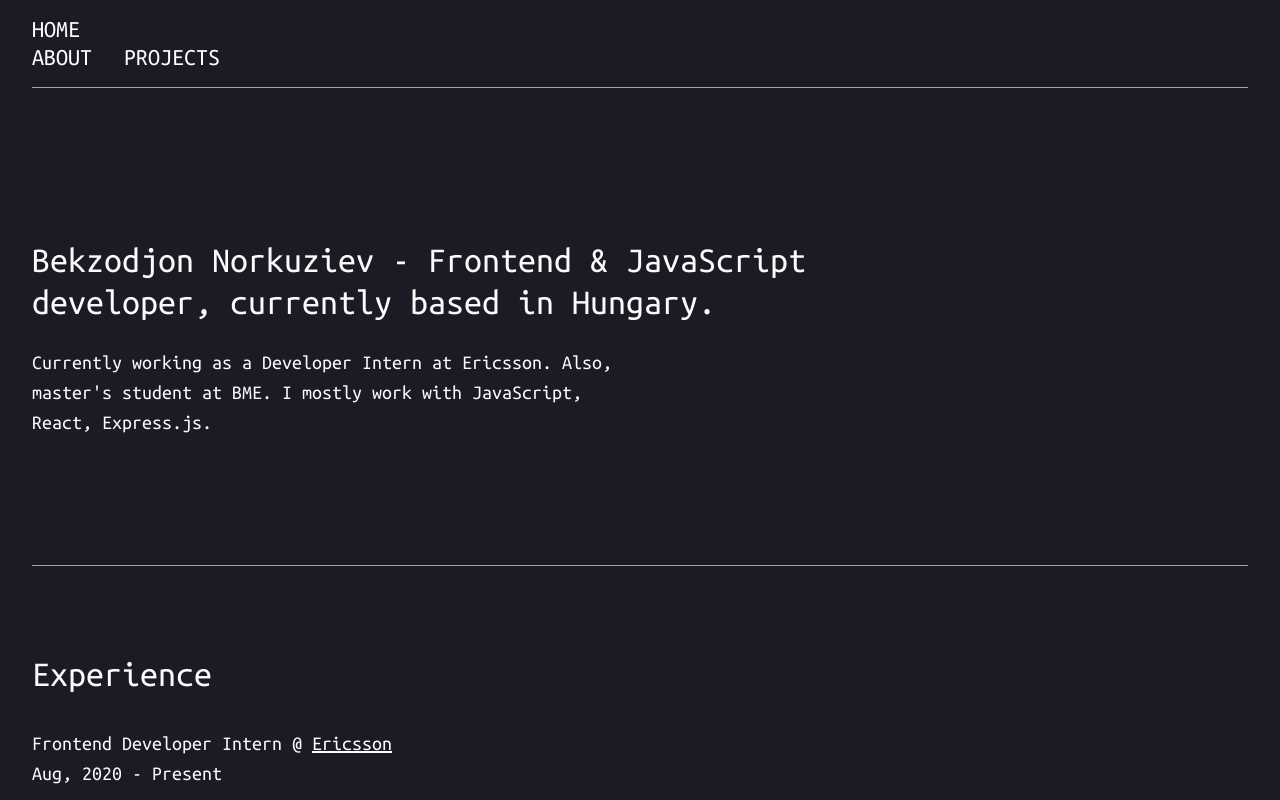
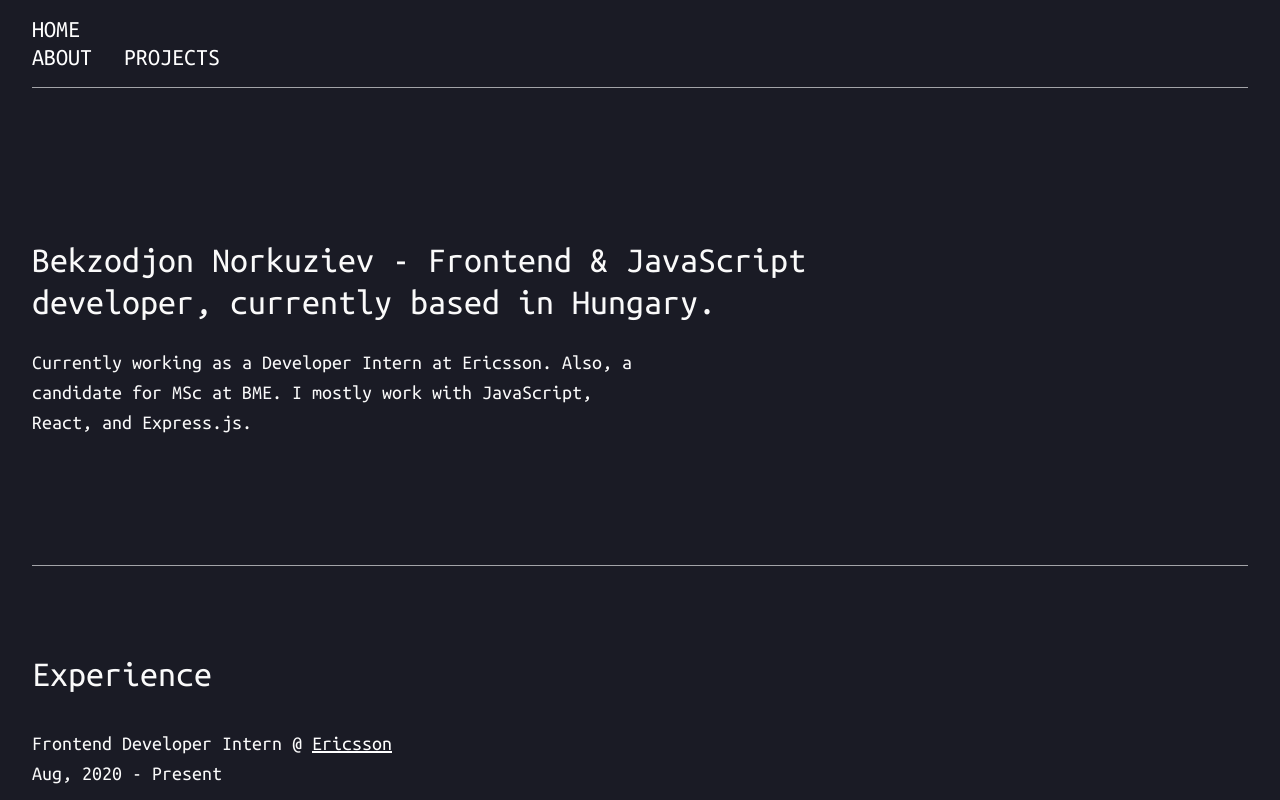
Before and after one commit to bekzodnj/bekzodnj.github.io, a React (Create React App) app: page / in a window 1280 px wide. Shown: the top 800 px of the page. Built offline with nearby package versions, Linux system fonts and the light colour scheme.

Commit message:
Modified About page

```diff
--- a/src/components/Contact.js
+++ b/src/components/Contact.js
@@ -2,11 +2,12 @@ import React from 'react';
 import { useState, useEffect } from 'react';
 import './../App.css';
 
+// Contact component
+// reued in each page
 function Contact() {
   const [isEmailClicked, setEmailClicked] = useState(false);
 
   useEffect(() => {
-    // Update the document title using the browser API
     setEmailClicked(false);
   }, []);
 
--- a/src/components/Experience.js
+++ b/src/components/Experience.js
@@ -1,6 +1,7 @@
 import React from 'react';
 import './../App.css';
 
+// Experience component
 function Experience() {
   return (
     <div className='pv4 pv5-ns bb b--white-60'>
--- a/src/components/Hero.js
+++ b/src/components/Hero.js
@@ -12,8 +12,8 @@ function Hero() {
           <br /> developer, currently based in Hungary.
         </h1>
         <p className='f6 f4-ns lh-copy measure '>
-          Currently working as a Developer Intern at Ericsson. Also, master's
-          student at BME. I mostly work with JavaScript, React, Express.js.
+          Currently working as a Developer Intern at Ericsson. Also, a candidate
+          for MSc at BME. I mostly work with JavaScript, React, and Express.js.
         </p>
       </div>
 
```
